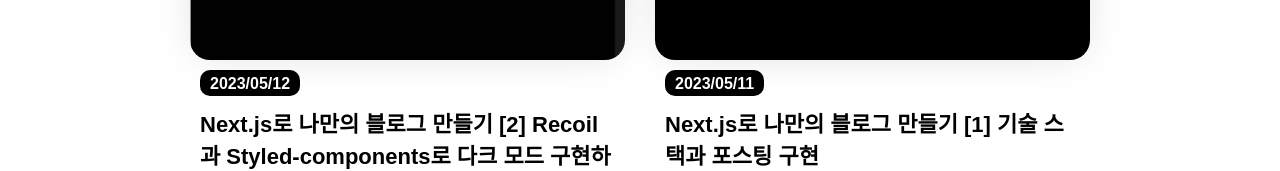
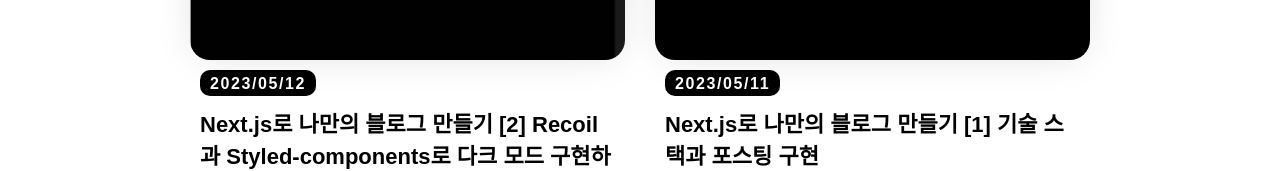
Before and after one commit to cobocho/cobocho.dev, a Next.js app: page / in a window 1280 px wide. Shown: the part 576-747 px from the top of the page. Built offline with nearby package versions, Linux system fonts and the light colour scheme.

Commit message:
feat: 포스트 카드 날짜 자간 수정

```diff
--- a/src/components/atoms/PostCardDate.tsx
+++ b/src/components/atoms/PostCardDate.tsx
@@ -13,6 +13,7 @@ const PostCardDateText = styled.p`
   background-color: ${(props) => props.theme.tagColor};
   color: ${(props) => props.theme.tagTextColor};
   font-weight: 700;
+  letter-spacing: 0.1em;
 `
 
 const PostCardDate = ({ date }: Props) => {
--- a/src/components/moecules/PostContent.tsx
+++ b/src/components/moecules/PostContent.tsx
@@ -70,7 +70,7 @@ const PostBodyBox = styled.div`
   }
 
   strong {
-    font-weight: 600;
+    font-weight: 700;
   }
 
   em {
```
